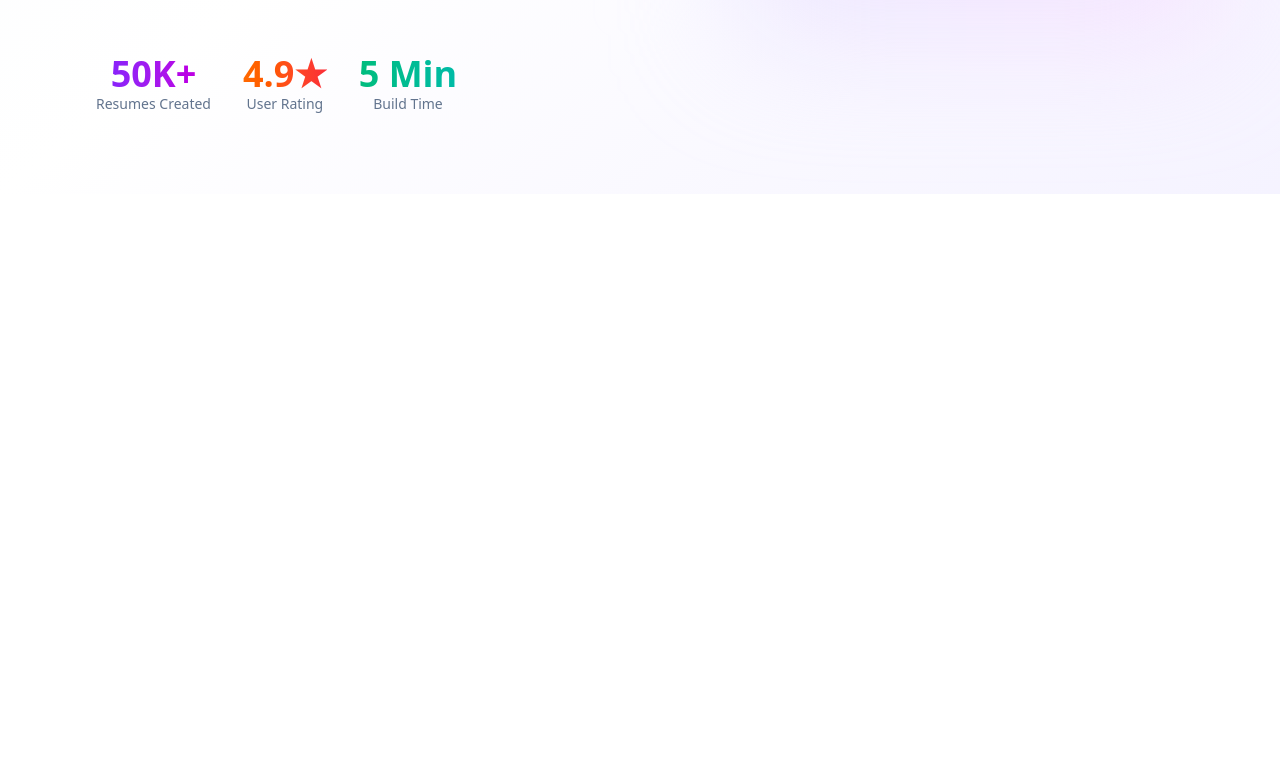
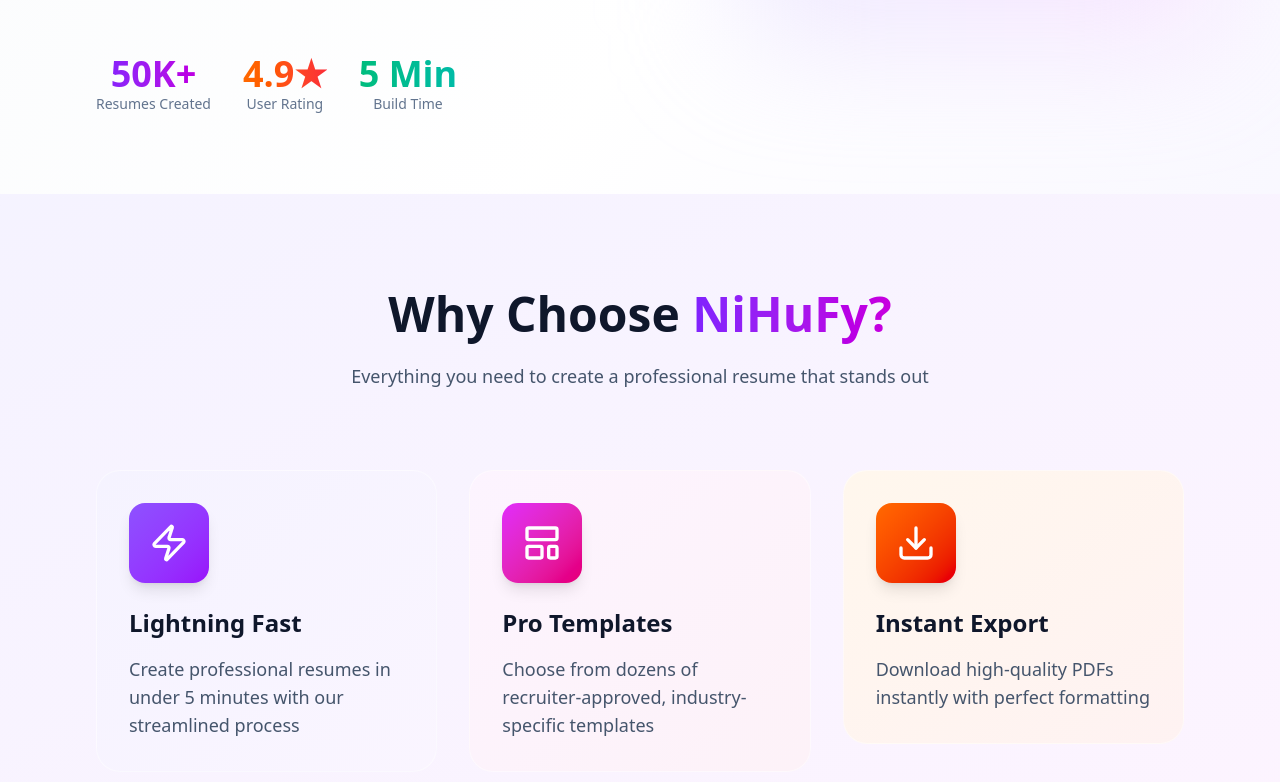
Before and after one commit to sarkarniloy102/NiHuFy-Resume-Builder-Client-Side, a React (Vite) app: page / in a window 1280 px wide. Shown: the part 797-1579 px from the top of the page. Before the commit the page ends 991 px from the top, so only its background shows below. Built offline with nearby package versions, Linux system fonts and the light colour scheme.

Commit message:
features section completed

```diff
--- a/src/pages/LandingPage.jsx
+++ b/src/pages/LandingPage.jsx
@@ -1,6 +1,6 @@
 import { useContext, useState } from "react";
 import { landingPageStyles } from "../assets/dummystyle";
-import { ArrowRight, LayoutTemplate, Menu, X } from 'lucide-react';
+import { ArrowRight, Download, LayoutTemplate, Menu, X, Zap } from 'lucide-react';
 import { UserContext } from "../context/userContext";
 import { useNavigate } from "react-router-dom";
 import { ProfileInfoCard } from "../components/Cards";
@@ -229,6 +229,58 @@
                         </div>
                     </div>
                 </section>
+                {/* features section */}
+                <section className={landingPageStyles.featuresSection}>
+                    <div className={landingPageStyles.featuresContainer}>
+                        <div className={landingPageStyles.featuresHeader}>
+                            <h2 className={landingPageStyles.featuresTitle}>
+                                Why Choose <span className={landingPageStyles.featuresTitleGradient}>NiHuFy?</span>
+                            </h2>
+                            <p className={landingPageStyles.featuresDescription}>
+                                Everything you need to create a professional resume that stands out
+                            </p>
+                        </div>
+                        <div className={landingPageStyles.featuresGrid}>
+                            {
+                                [
+                                    {
+                                        icon: <Zap className={landingPageStyles.featureIcon} />,
+                                        title: "Lightning Fast",
+                                        description: "Create professional resumes in under 5 minutes with our streamlined process",
+                                        gradient: landingPageStyles.featureIconViolet,
+                                        bg: landingPageStyles.featureCardViolet
+                                    },
+                                    {
+                                        icon: <LayoutTemplate className={landingPageStyles.featureIcon} />,
+                                        title: "Pro Templates",
+                                        description: "Choose from dozens of recruiter-approved, industry-specific templates",
+                                        gradient: landingPageStyles.featureIconFuchsia,
+                                        bg: landingPageStyles.featureCardFuchsia
+                                    },
+                                    {
+                                        icon: <Download className={landingPageStyles.featureIcon} />,
+                                        title: "Instant Export",
+                                        description: "Download high-quality PDFs instantly with perfect formatting",
+                                        gradient: landingPageStyles.featureIconOrange,
+                                        bg: landingPageStyles.featureCardOrange
+                                    }
+                                ].map((feature,idx)=>(
+                                    <div key={idx} className={landingPageStyles.featureCard}>
+                                        <div className={landingPageStyles.featureCardHover}></div>
+                                        <div className={`${landingPageStyles.featureCardContent} ${feature.bg}`}>
+                                            <div className={`${landingPageStyles.featureIconContainer} ${feature.gradient}`}>
+                                                {feature.icon}
+                                            </div>
+                                            <h3 className={landingPageStyles.featureTitle}>{feature.title}</h3>
+                                            <p className={landingPageStyles.featuresDescription}>{feature.description}</p>
+                                        </div>
+                                    </div>
+                                ))
+                            }
+
+                        </div>
+                    </div>
+                </section>
             </main>
         </div>
     );
```
